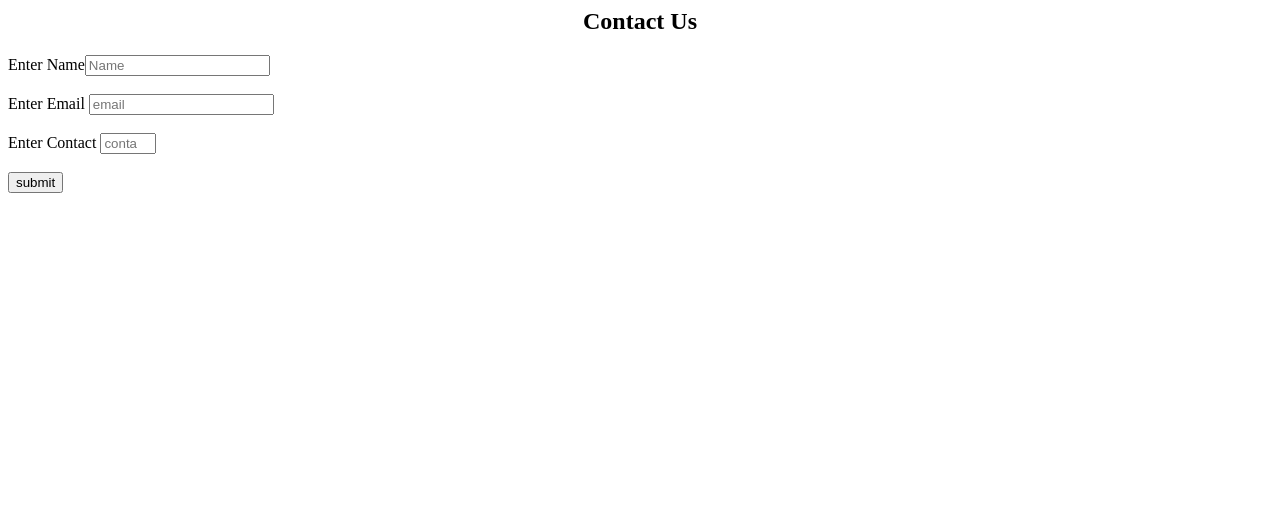
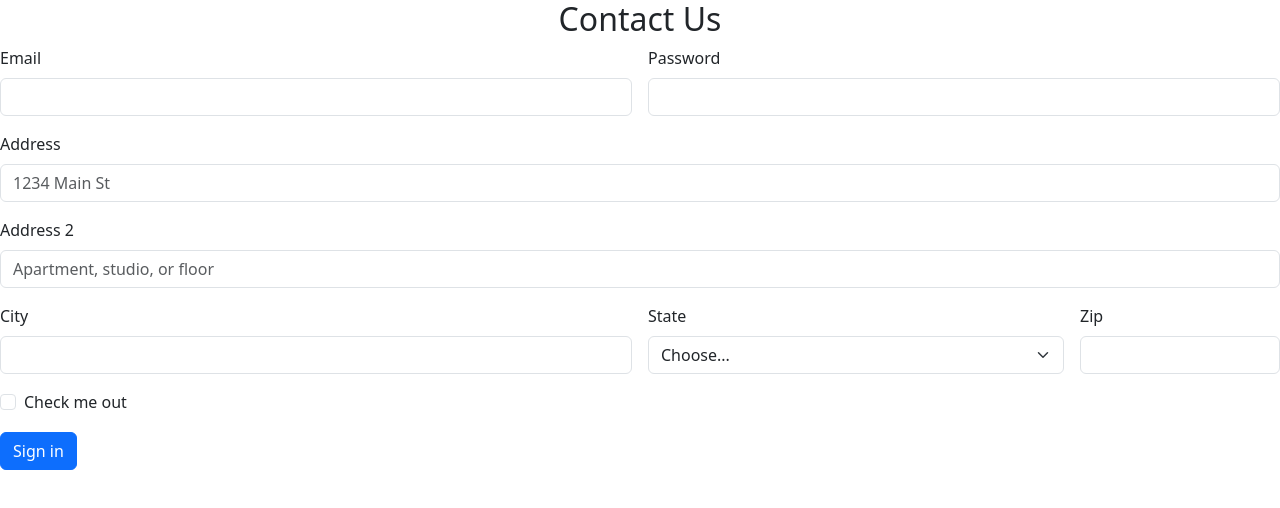
Before and after one commit to saurabhmishra2198/GitPractical, a plain HTML site: page contact.html in a window 1280 px wide. Drawn offline with nearby package versions, Linux system fonts and the light colour scheme.

Commit message:
#PR2-Merging of Two Branch

```diff
--- a/contact.html
+++ b/contact.html
@@ -1,15 +1,54 @@
 <!-- Add some form field in contact file -->
 <html>
 <head>
-<title>This is contact page</title>
+	<title>This is contact page</title>
+	<link href="https://cdn.jsdelivr.net/npm/bootstrap@5.3.0-alpha1/dist/css/bootstrap.min.css" rel="stylesheet" integrity="sha384-GLhlTQ8iRABdZLl6O3oVMWSktQOp6b7In1Zl3/Jr59b6EGGoI1aFkw7cmDA6j6gD" crossorigin="anonymous">
 </head>
 <body>
 	<center><h2>Contact Us</h2></center>
-	<form action="#" method="POST">
-		Enter Name<input type="text" name="name" placeholder="Name"><br><br>
-		Enter Email <input type="email" name="email" placeholder="email"><br><br>
-		Enter Contact <input type="number" min="5" max="10" placeholder="contact"><br><br>
-		<input type="Submit" name="submit" value="submit">
-	</form>
+	<form class="row g-3">
+		<div class="col-md-6">
+		  <label for="inputEmail4" class="form-label">Email</label>
+		  <input type="email" class="form-control" id="inputEmail4">
+		</div>
+		<div class="col-md-6">
+		  <label for="inputPassword4" class="form-label">Password</label>
+		  <input type="password" class="form-control" id="inputPassword4">
+		</div>
+		<div class="col-12">
+		  <label for="inputAddress" class="form-label">Address</label>
+		  <input type="text" class="form-control" id="inputAddress" placeholder="1234 Main St">
+		</div>
+		<div class="col-12">
+		  <label for="inputAddress2" class="form-label">Address 2</label>
+		  <input type="text" class="form-control" id="inputAddress2" placeholder="Apartment, studio, or floor">
+		</div>
+		<div class="col-md-6">
+		  <label for="inputCity" class="form-label">City</label>
+		  <input type="text" class="form-control" id="inputCity">
+		</div>
+		<div class="col-md-4">
+		  <label for="inputState" class="form-label">State</label>
+		  <select id="inputState" class="form-select">
+			<option selected>Choose...</option>
+			<option>...</option>
+		  </select>
+		</div>
+		<div class="col-md-2">
+		  <label for="inputZip" class="form-label">Zip</label>
+		  <input type="text" class="form-control" id="inputZip">
+		</div>
+		<div class="col-12">
+		  <div class="form-check">
+			<input class="form-check-input" type="checkbox" id="gridCheck">
+			<label class="form-check-label" for="gridCheck">
+			  Check me out
+			</label>
+		  </div>
+		</div>
+		<div class="col-12">
+		  <button type="submit" class="btn btn-primary">Sign in</button>
+		</div>
+	  </form>
 </body>
 </html>
```
